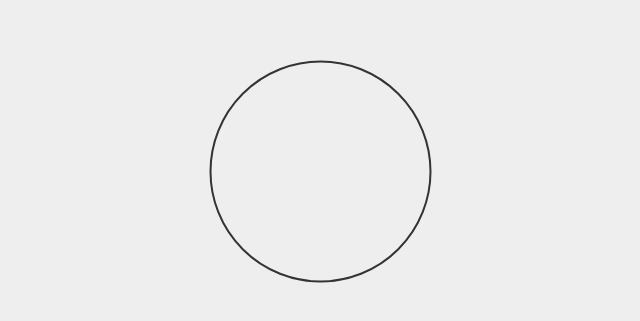
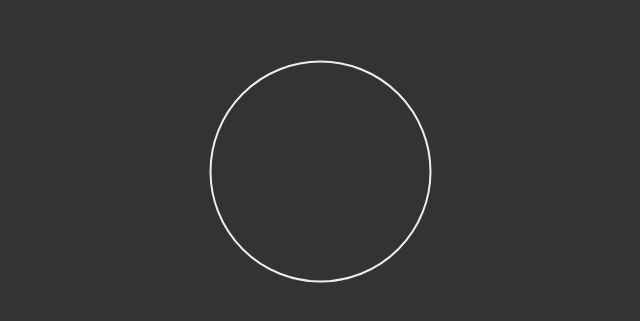
Before and after one commit to adamjc/randalph, a React (Create React App) app: page / in a window 1280 px wide. Shown: the part 229-550 px from the top of the page, without its empty margins (320-960 px from the left). Built offline with nearby package versions, Linux system fonts and the light colour scheme; some icons are missing.

Commit message:
Change CSS to dark

```diff
--- a/src/App.css
+++ b/src/App.css
@@ -1,6 +1,6 @@
 body {
   height: 100vh;
-  background-color: #eee;
+  background-color: #333;
   display: flex;
   justify-content: center;
   align-items: center;
@@ -25,7 +25,7 @@ svg {
   position: absolute;
   top: 0;
   fill: transparent;
-  stroke: #333;
+  stroke: #eee;
   stroke-width: 2;
 }
 
@@ -37,7 +37,7 @@ svg {
   height: 100%;
   width: 100%;
   text-align: center;
-  color: #333;
+  color: #eee;
   font-size: 10em;
   cursor: pointer;
 }
```
